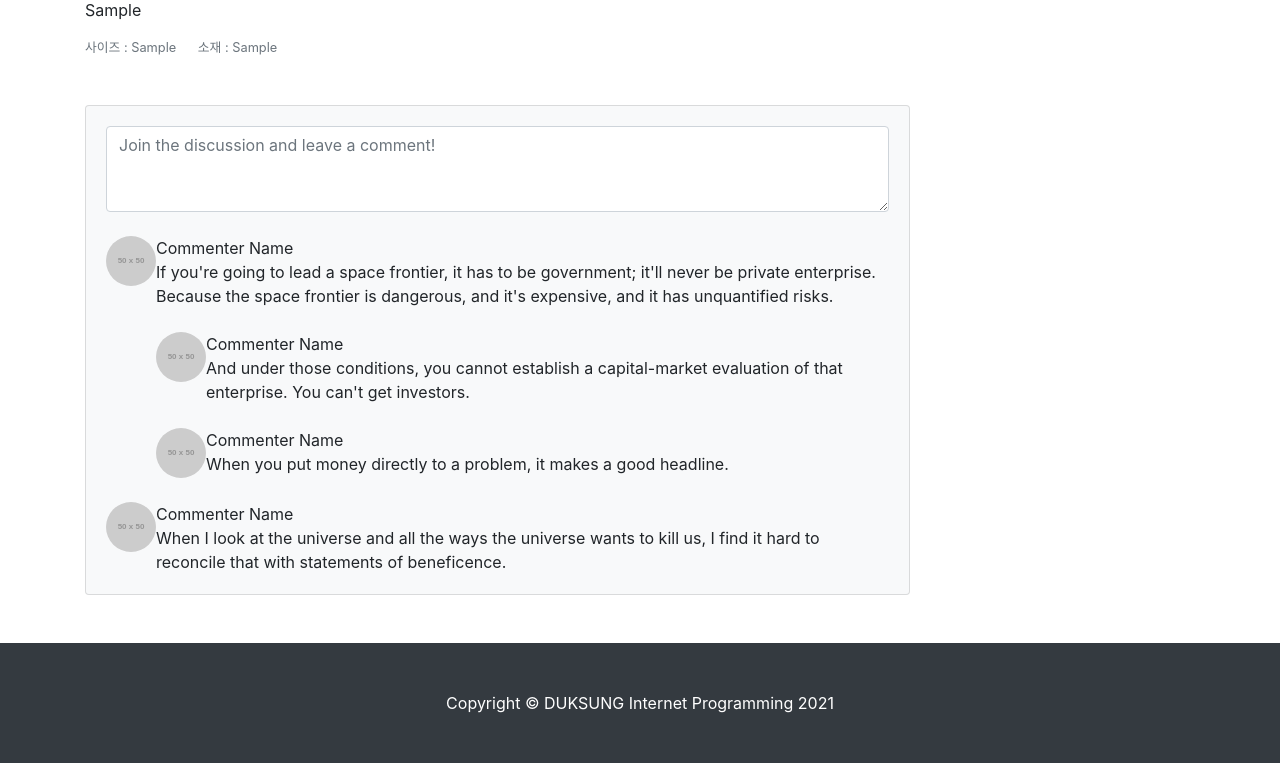
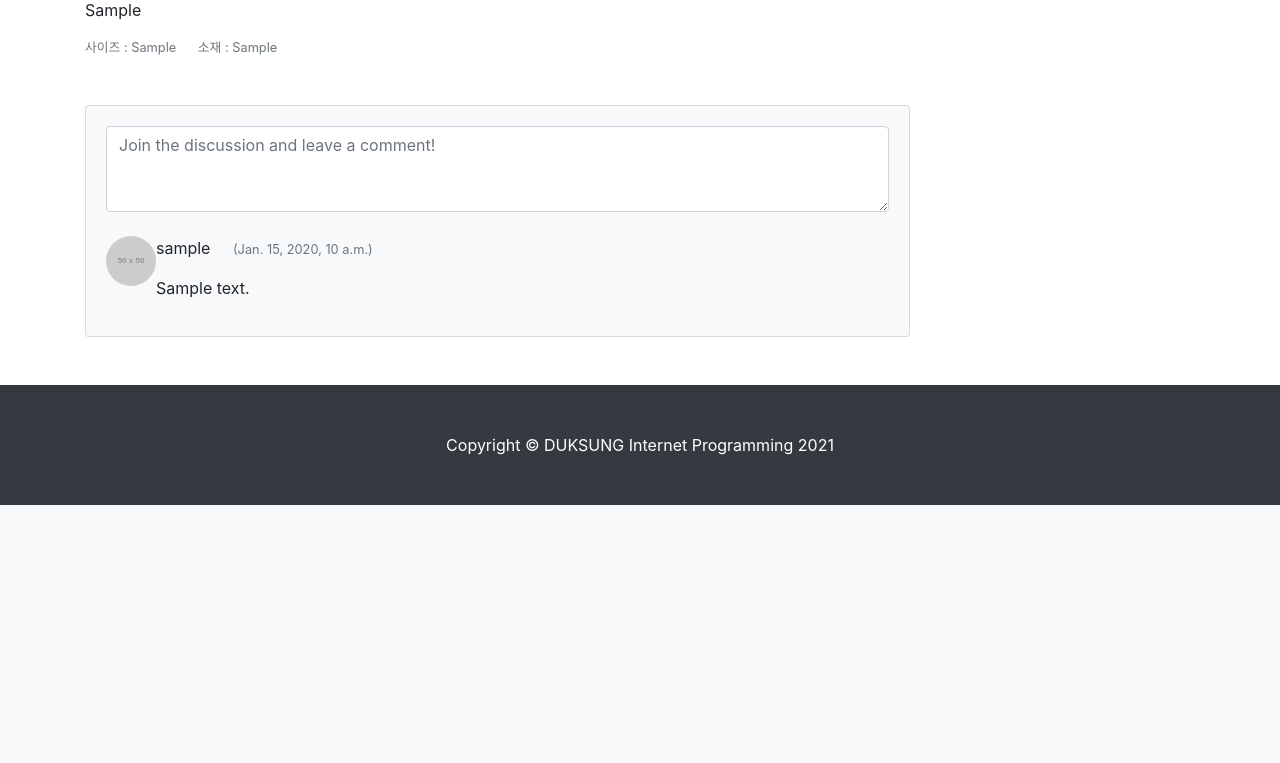
Before and after one commit to C0012S/InternetProgramming_Project, a Django app: page /mall/1/ in a window 1280 px wide. Shown: the part 510-1273 px from the top of the page. After the commit the page ends 1015 px from the top, so only its background shows below. Run offline with Django 4.2, Linux system fonts and the light colour scheme; tables that the repository leaves empty hold one stand-in row (values such as "Sample post"); grey boxes marked "Sample" are stand-in pictures; grey boxes labelled with a size stand in for pictures from a placeholder-image service; some libraries are stand-ins or nearby versions.

Commit message:
댓글을 상품 상세 페이지에 나타내기

```diff
--- a/mall/admin.py
+++ b/mall/admin.py
@@ -1,5 +1,5 @@
 from django.contrib import admin
-from .models import Item, Category
+from .models import Item, Category, Comment
 
 # Register your models here.
 
@@ -8,3 +8,5 @@ admin.site.register(Item)
 class CategoryAdmin(admin.ModelAdmin):
     prepopulated_fields = {'slug':('category_name',)}
 admin.site.register(Category, CategoryAdmin)
+
+admin.site.register(Comment)
--- a/mall/models.py
+++ b/mall/models.py
@@ -35,3 +35,15 @@ class Item(models.Model):
 
     def get_absolute_url(self):
         return f'/mall/{self.pk}'
+
+class Comment(models.Model):
+    item = models.ForeignKey(Item, on_delete=models.CASCADE)
+    author = models.ForeignKey(User, on_delete=models.CASCADE)
+    content = models.TextField()
+    created_at = models.DateTimeField(auto_now_add=True)
+
+    def __str__(self):
+        return f'{self.author}::{self.content}'
+
+    def get_absolute_url(self):
+        return f'{self.item.get_absolute_url()}#comment-{self.pk}'
--- a/mall/templates/mall/item_detail.html
+++ b/mall/templates/mall/item_detail.html
@@ -53,39 +53,20 @@
                             <div class="card-body">
                                 <!-- Comment form-->
                                 <form class="mb-4"><textarea class="form-control" rows="3" placeholder="Join the discussion and leave a comment!"></textarea></form>
-                                <!-- Comment with nested comments-->
-                                <div class="d-flex mb-4">
-                                    <!-- Parent comment-->
-                                    <div class="flex-shrink-0"><img class="rounded-circle" src="https://dummyimage.com/50x50/ced4da/6c757d.jpg" alt="..." /></div>
-                                    <div class="ms-3">
-                                        <div class="fw-bold">Commenter Name</div>
-                                        If you're going to lead a space frontier, it has to be government; it'll never be private enterprise. Because the space frontier is dangerous, and it's expensive, and it has unquantified risks.
-                                        <!-- Child comment 1-->
-                                        <div class="d-flex mt-4">
+
+                                {% if item.comment_set.exists %}
+                                    {% for comment in item.comment_set.all %}
+                                        <!-- Single comment-->
+                                        <div class="d-flex" id="comment-{{ comment.pk }}">
                                             <div class="flex-shrink-0"><img class="rounded-circle" src="https://dummyimage.com/50x50/ced4da/6c757d.jpg" alt="..." /></div>
                                             <div class="ms-3">
-                                                <div class="fw-bold">Commenter Name</div>
-                                                And under those conditions, you cannot establish a capital-market evaluation of that enterprise. You can't get investors.
+                                                <div class="fw-bold">{{ comment.author.username }} &nbsp;&nbsp;&nbsp;
+                                                    <small class="text-muted">({{ comment.created_at }})</small></div>
+                                                <p>{{ comment.content | linebreaks }}</p>
                                             </div>
                                         </div>
-                                        <!-- Child comment 2-->
-                                        <div class="d-flex mt-4">
-                                            <div class="flex-shrink-0"><img class="rounded-circle" src="https://dummyimage.com/50x50/ced4da/6c757d.jpg" alt="..." /></div>
-                                            <div class="ms-3">
-                                                <div class="fw-bold">Commenter Name</div>
-                                                When you put money directly to a problem, it makes a good headline.
-                                            </div>
-                                        </div>
-                                    </div>
-                                </div>
-                                <!-- Single comment-->
-                                <div class="d-flex">
-                                    <div class="flex-shrink-0"><img class="rounded-circle" src="https://dummyimage.com/50x50/ced4da/6c757d.jpg" alt="..." /></div>
-                                    <div class="ms-3">
-                                        <div class="fw-bold">Commenter Name</div>
-                                        When I look at the universe and all the ways the universe wants to kill us, I find it hard to reconcile that with statements of beneficence.
-                                    </div>
-                                </div>
+                                    {% endfor %}
+                                {% endif %}
                             </div>
                         </div>
                     </div>
```
